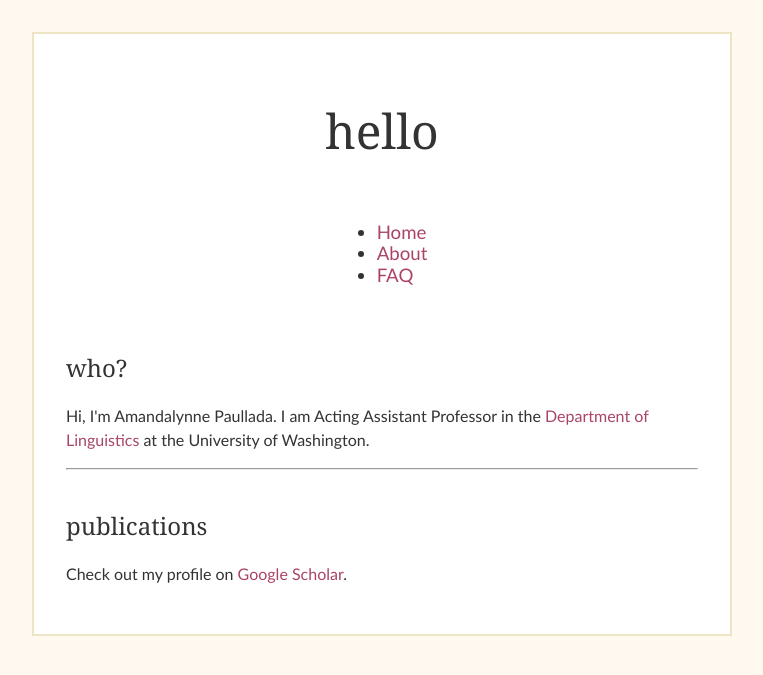
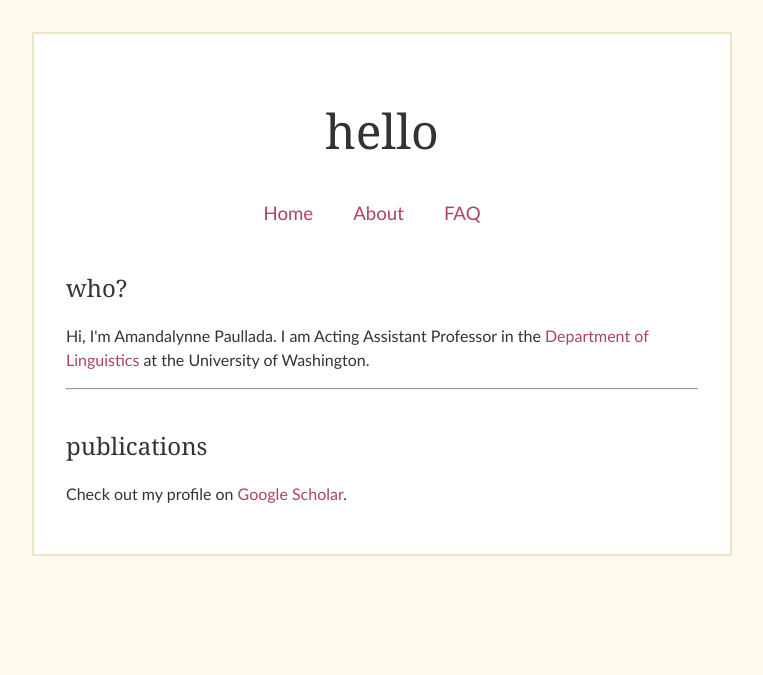
Before and after one commit to amandalynne/amandalynne.github.io, a Jekyll site: the page built from index.html, in a window 1280 px wide. Shown: the top 675 px of the page, without its empty margins (258-1021 px from the left). Built offline with Jekyll 4.4.1, drawn with Linux system fonts in a browser that asks for light colours.

Commit message:
does this fix the bullets problem

```diff
--- a/_includes/header.html
+++ b/_includes/header.html
@@ -1,16 +1,8 @@
 <header class="c-header">
   <h1 class="c-header__title">{{ page.header-title }}</h1>
   <nav class="c-nav">
-    <ul class="c-nav__list">
-      <li class="c-nav__item">
-        <a href="/" class="c-nav__link">Home</a>
-      </li>
-      <li class="c-nav__item">
-        <a href="/about" class="c-nav__link">About</a>
-      </li>
-      <li class="c-nav__item">
-        <a href="/faq" class="c-nav__link">FAQ</a>
-      </li>
-    </ul>
+    <a href="/" class="c-nav__link">Home</a>
+    <a href="/about" class="c-nav__link">About</a>
+    <a href="/faq" class="c-nav__link">FAQ</a>
   </nav>
 </header>
--- a/css/base.css
+++ b/css/base.css
@@ -77,8 +77,16 @@ a:hover {
 
 .c-nav__item { }
 
+
 .c-nav__link {
-    display: block;
+  display: inline-block;
+  margin-right: 20px;
+  color: #AA4465;
+  text-decoration: none;
+}
+
+.c-nav__link:hover {
+  color: #E6547B;
 }
 
 
```
